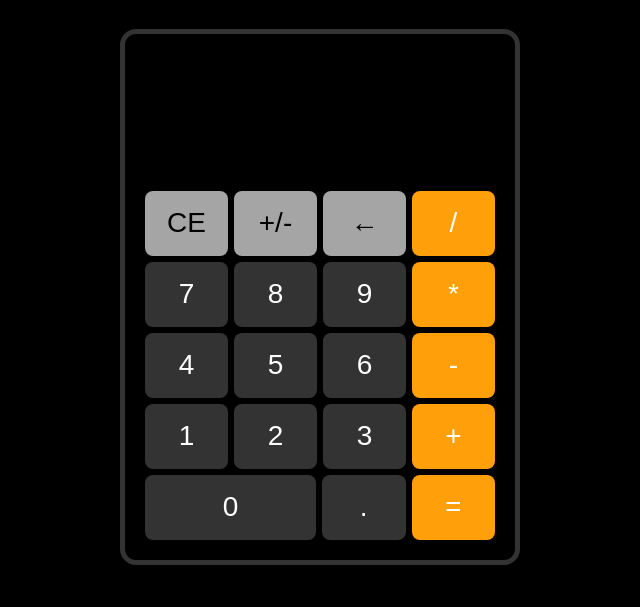
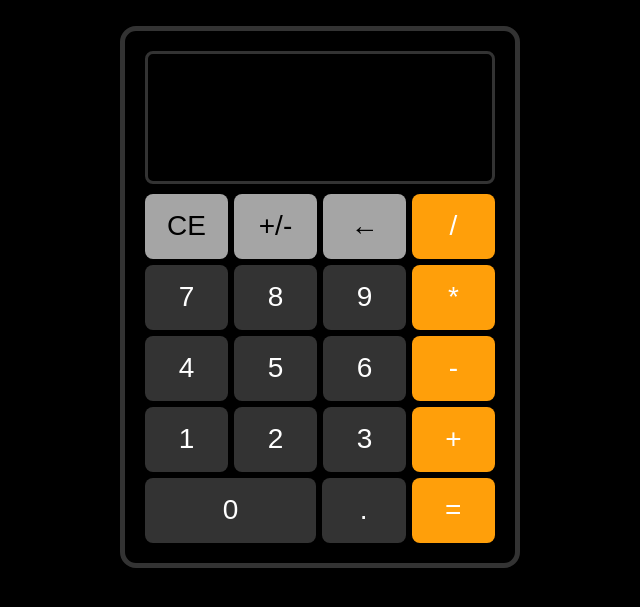
Before and after one commit to jossanna/odin-calculator, a plain HTML site: page index.html in a window 1280 px wide. Shown: the part 157-764 px from the top of the page, without its empty margins (320-960 px from the left). Drawn offline with Linux system fonts and the light colour scheme.

Commit message:
feat: update display area

```diff
--- a/stylesheet.css
+++ b/stylesheet.css
@@ -1,4 +1,3 @@
-/* Base styles */
 body {
   background-color: #000;
   display: flex;
@@ -10,7 +9,6 @@ body {
   margin: 0;
 }
 
-/* Calculator container */
 .calculator {
   display: flex;
   flex-direction: column;
@@ -23,7 +21,6 @@ body {
   border: 5px solid #333;
 }
 
-/* Button grid */
 .buttons {
   width: 100%;
   display: flex;
@@ -31,7 +28,6 @@ body {
   gap: 6px;
 }
 
-/* Button base styles */
 button {
   flex: 1 1 calc(25% - 6px);
   height: 65px;
@@ -48,7 +44,6 @@ button:active {
   filter: brightness(1.4);
 }
 
-/* Button variants */
 .number {
   background-color: #333333;
   color: #fff;
@@ -80,7 +75,6 @@ button:active {
   filter: brightness(1.1);
 }
 
-/* Display section */
 .display {
   background-color: transparent;
   width: 100%;
@@ -93,6 +87,9 @@ button:active {
   justify-content: flex-end;
   gap: 0.75rem;
   margin-bottom: 10px;
+  overflow: hidden;
+  border: 3px solid #333;
+  border-radius: 8px;
 }
 
 .calculation-display {
@@ -109,7 +106,6 @@ button:active {
   font-weight: 300;
 }
 
-/* Header */
 h1 {
   color: #fff;
   margin-bottom: 2rem;
```
